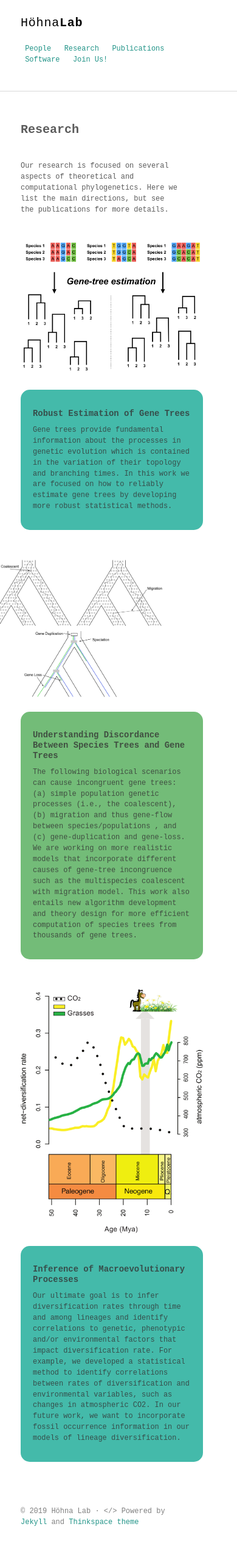
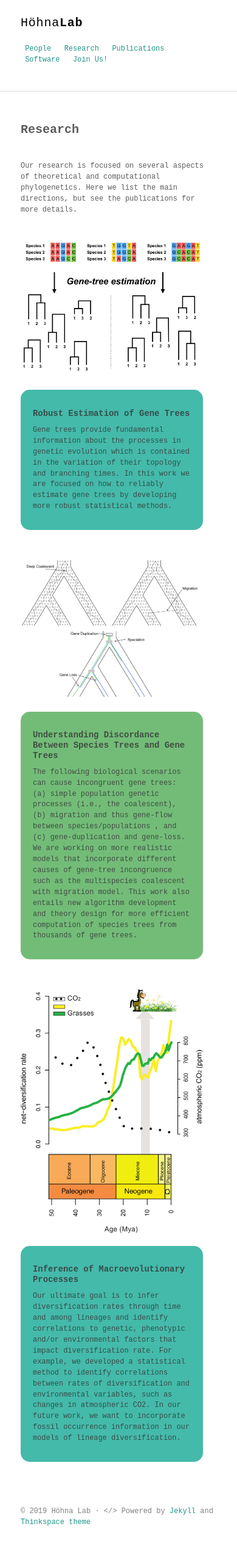
Before and after one commit to hoehnalab/hoehnalab.github.io, a Jekyll site: the page built from research.md, in a window 390 px wide. Shown: the whole page at 61% size. Built offline with Jekyll 4.4.1, drawn with Linux system fonts in a browser that asks for light colours; some web fonts are replaced.

Commit message:
100% container on mobile

```diff
--- a/assets/scss/_layout.scss
+++ b/assets/scss/_layout.scss
@@ -315,7 +315,7 @@ hr {
     padding: $base-spacing;
     margin-left: 10px;
     margin-right: 10px;
-    max-width: 80%;
+    max-width: 100%;
     font-weight: normal;
   }
 
@@ -326,7 +326,7 @@ hr {
 
   img.floatleft {
       float: left;
-      width: 45%;
+      width: 50%;
       max-width: 300px;
       min-width: 300px;
       margin-right: 20px;
@@ -335,11 +335,34 @@ hr {
 
   img.floatright {
       float: right;
-      width: 45%;
+      width: 50%;
       max-width: 300px;
       min-width: 300px;
       margin-right: 20px;
       margin-bottom: 20px;
       margin-left: 0px;
   }
+
+  #rcornersbox1 {
+    border-radius: 15px;
+    background: #44BAAA;
+    padding: 20px;
+    display: inline-block;
+    height: auto;
+    width: 50%;
+    min-width: 300px;
+    max-width: 600px;
+  }
+
+  #rcornersbox2 {
+    border-radius: 15px;
+    background: #73BC78;
+    padding: 20px;
+    display: inline-block;
+    height: auto;
+    width: 50%;
+    min-width: 300px;
+    max-width: 600px;
+  }
+
 }
```
